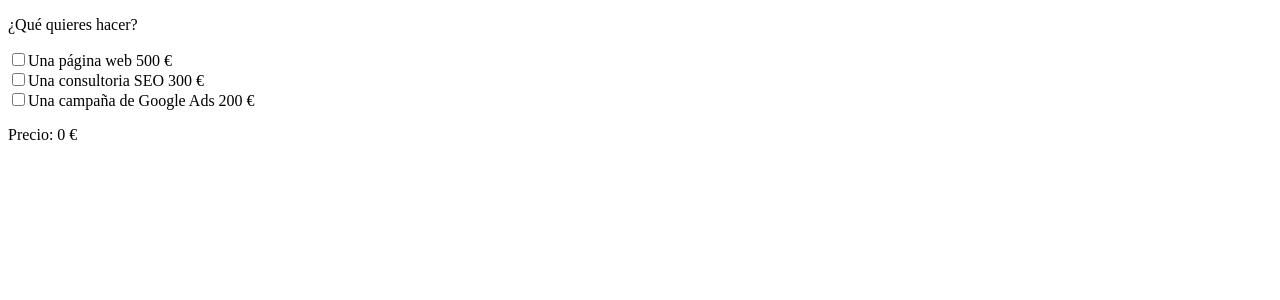
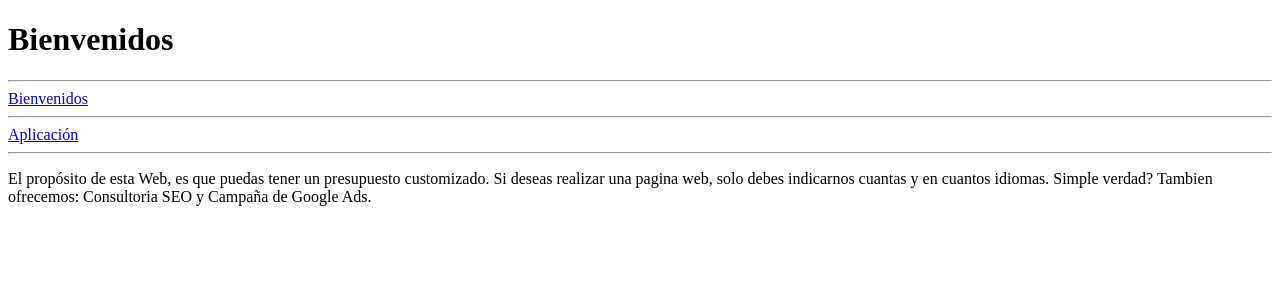
Before and after one commit to ursulacubilla/sprint7, a React (Create React App) app: page / in a window 1280 px wide. Shown: the top 300 px of the page. Built offline with nearby package versions, Linux system fonts and the light colour scheme.

Commit message:
Ejercicio 4 y 5

```diff
--- a/package.json
+++ b/package.json
@@ -8,6 +8,7 @@
     "@testing-library/user-event": "^13.5.0",
     "react": "^18.2.0",
     "react-dom": "^18.2.0",
+    "react-router-dom": "^6.11.1",
     "react-scripts": "5.0.1",
     "styled-components": "^5.3.9",
     "web-vitals": "^2.1.4"
--- a/src/App.js
+++ b/src/App.js
@@ -1,70 +1,21 @@
-import React, { useState } from "react";
-import { InputsCheckbox } from './Inputs';
-import { Panel } from "./Styled";
-import InputPanel from "./InputPanel";
+import React from "react";
+import Application from "./Application";
+import Welcome from "./Welcome";
+import { Route, Routes } from "react-router-dom";
+import Links from "./Links";
 
 
 function App() {
 
-  const [count, setCount] = useState(
-    new Array(InputsCheckbox.length).fill(false)
-  ); // [],{},"",numeros,booleano "
-  const [suma, setSuma] = useState(0);
-  const [total, setTotal] = useState(0);
-
-
-  const handleInputChange = (e) => {
-
-    const updatedCheckedState = count.map((item, index) =>
-    index === e ? !item : item
-    );
-
-    setCount(updatedCheckedState);
-
-    const totalPrice = updatedCheckedState.reduce(
-      (sum, currentState, index) => {
-        if (currentState === true) {
-          return sum + InputsCheckbox[index].price;
-        }
-
-        return sum;
-      },
-      0
-      );
-
-      setTotal(totalPrice);
-
-    };
-
   return (
     <div className="App">
 
-      <p>¿Qué quieres hacer?</p>
-      {InputsCheckbox.map(({ name, price, text, id }, index) => {
+      <Links />
 
-        return (
-
-          <section key={name}>
-            <input
-              name={name}
-              type="checkbox"
-              checked={count[index]}
-              onChange={() => handleInputChange(index)}
-            />
-            <label>{text} {price} €</label>
-
-            {count[0] === true && id === 1 && <Panel isActive={count[0] === true}>
-            <InputPanel onComenzar={(textOne, textTwo) => {
-             const multText = (textOne * textTwo) * 30;
-             setSuma(multText);
-           }} />
-
-            </Panel>}
-
-          </section>
-        );
-      })}
-      <p>Precio: {total + suma} €</p>
+      <Routes>
+            <Route path="/" element={<Welcome />} />
+            <Route path="/App/" element={<Application />} />
+        </Routes>
 
     </div>
   );
--- /dev/null
+++ b/src/Application.js
@@ -0,0 +1,84 @@
+import React, { useState, useEffect } from "react";
+import { InputsCheckbox } from './Inputs';
+import { Panel } from "./Styled";
+import InputPanel from "./InputPanel";
+
+
+
+function Application() {
+  const [count, setCount] = useState(
+    new Array(InputsCheckbox.length).fill(false)
+    );
+  const [suma, setSuma] = useState(0);
+  const [total, setTotal] = useState(0);
+
+
+  const handleInputChange = (e) => {
+
+    const updatedCheckedState = count.map((item, index) =>
+    index === e ? !item : item
+    );
+
+    setCount(updatedCheckedState);
+
+    const totalPrice = updatedCheckedState.reduce(
+      (sum, currentState, index) => {
+        if (currentState === true) {
+          return sum + InputsCheckbox[index].price;
+        }
+
+        return sum;
+      },
+      0
+      );
+
+      setTotal(totalPrice);
+
+      localStorage.setItem('count', JSON.stringify(updatedCheckedState));
+      localStorage.setItem('total', totalPrice);
+    };
+
+    useEffect(() => {
+        const localCount = JSON.parse(localStorage.getItem('count')) || count;
+        const localTotal = Number(localStorage.getItem('total')) || 0;
+
+        setCount(localCount);
+        setTotal(localTotal);
+    }, []);
+
+  return (
+    <div className="App">
+
+      <p>¿Qué quieres hacer?</p>
+      {InputsCheckbox.map(({ name, price, text, id }, index) => {
+
+        return (
+
+          <section key={name}>
+            <input
+              name={name}
+              type="checkbox"
+              checked={count[index]}
+              onChange={() => handleInputChange(index)}
+            />
+            <label>{text} {price} €</label>
+
+            {count[0] === true && id === 1 && <Panel isActive={count[0] === true}>
+            <InputPanel onComenzar={(textOne, textTwo) => {
+             const multText = (textOne * textTwo) * 30;
+             setSuma(multText);
+           }} />
+
+            </Panel>}
+
+          </section>
+        );
+      })}
+
+      <p>Precio: {total + suma} €</p>
+
+    </div>
+  );
+}
+
+export default Application;
--- a/src/InputPanel.js
+++ b/src/InputPanel.js
@@ -1,4 +1,4 @@
-import React, { Fragment, useState } from "react";
+import React, { Fragment, useEffect, useState } from "react";
 import ButtonPanel from "./ButtonPanel";
 import { Label } from './Styled';
 
@@ -7,12 +7,22 @@ function InputPanel(props) {
     const [textOne, setTextOne] = useState(0);
     const [textTwo, setTextTwo] = useState(0);
 
+    useEffect(() => {
+        const localTextOne = Number(localStorage.getItem('textOne')) || 0;
+        const localTextTwo = Number(localStorage.getItem('textTwo')) || 0;
+        props.onComenzar(localTextOne, localTextTwo);
+        setTextOne(localTextOne);
+        setTextTwo(localTextTwo);
+    }, []);
+
     function handleChangeTextOne(e) {
         setTextOne(Number(e.target.value));
+        localStorage.setItem('textOne', Number(e.target.value));
     };
 
     function handleChangeTextTwo(event) {
         setTextTwo(Number(event.target.value));
+        localStorage.setItem('textTwo', Number(event.target.value));
     };
 
     function onComenzarPropsOne(e) {
@@ -28,21 +38,25 @@ function InputPanel(props) {
     function onSumar() {
         props.onComenzar(textOne + 1, textTwo);
         setTextOne(textOne + 1);
+        localStorage.setItem('textOne', textOne + 1);
     };
 
     function onRestar() {
         props.onComenzar(textOne - 1, textTwo)
         setTextOne(textOne - 1);
+        localStorage.setItem('textOne', textOne - 1);
     };
 
     function onSumarTwo() {
         props.onComenzar(textTwo + 1, textOne)
         setTextTwo(textTwo + 1);
+        localStorage.setItem('textTwo', textTwo + 1);
     };
 
     function onRestarTwo() {
         props.onComenzar(textTwo - 1, textOne)
         setTextTwo(textTwo - 1);
+        localStorage.setItem('textTwo', textTwo - 1);
     };
 
 
@@ -55,7 +69,7 @@ function InputPanel(props) {
                     value={textOne}
                     onSumar={onSumar}
                     onRestar={onRestar}
-                    />
+                />
 
             </Label>
 
@@ -64,10 +78,10 @@ function InputPanel(props) {
             <Label>
                 Número de idiomas:
 
-            <ButtonPanel onProps={onComenzarPropsTwo}
-                value={textTwo}
-                onSumar={onSumarTwo}
-                onRestar={onRestarTwo}
+                <ButtonPanel onProps={onComenzarPropsTwo}
+                    value={textTwo}
+                    onSumar={onSumarTwo}
+                    onRestar={onRestarTwo}
                 />
 
             </Label>
--- /dev/null
+++ b/src/Links.js
@@ -0,0 +1,15 @@
+import { Link } from "react-router-dom";
+
+function Links() {
+    return(
+        <div>
+             <h1>Bienvenidos</h1>
+                <hr />
+                <Link to="/">Bienvenidos</Link>
+                <hr />
+                <Link to="App">Aplicación</Link>
+                <hr />
+        </div>
+    );
+}
+export default Links;
--- /dev/null
+++ b/src/Welcome.js
@@ -0,0 +1,16 @@
+import React, { Fragment } from "react";
+
+function Welcome() {
+    return (
+        <Fragment>
+
+            <p>El propósito de esta Web, es que puedas tener un presupuesto customizado.
+                Si deseas realizar una pagina web, solo debes indicarnos cuantas y en cuantos idiomas. Simple verdad?
+                Tambien ofrecemos: Consultoria SEO y Campaña de Google Ads.
+            </p>
+
+        </Fragment>
+    )
+}
+
+export default Welcome;
--- a/src/index.js
+++ b/src/index.js
@@ -1,11 +1,14 @@
 import React from 'react';
 import ReactDOM from 'react-dom/client';
 import App from './App';
+import { BrowserRouter } from "react-router-dom";
 
 
 const root = ReactDOM.createRoot(document.getElementById('root'));
 root.render(
   <React.StrictMode>
-    <App />
+    <BrowserRouter>
+      <App />
+    </BrowserRouter>
   </React.StrictMode>
 );
```
Also changed, not shown: 1 other file (tests, documents, lock files or other folders).
